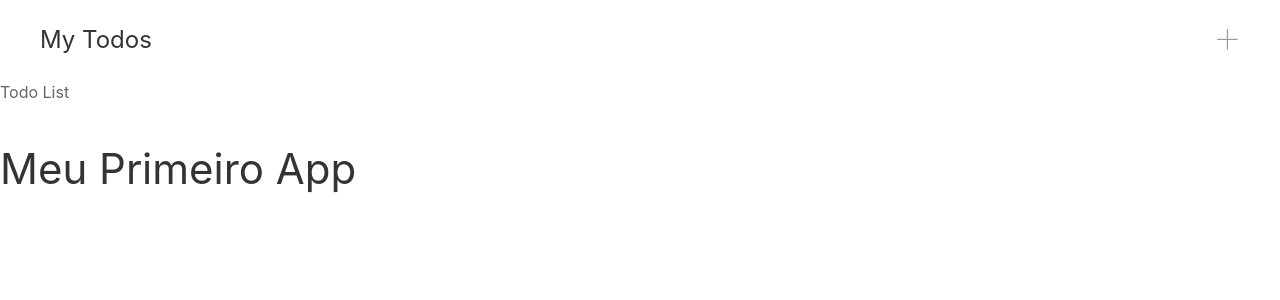
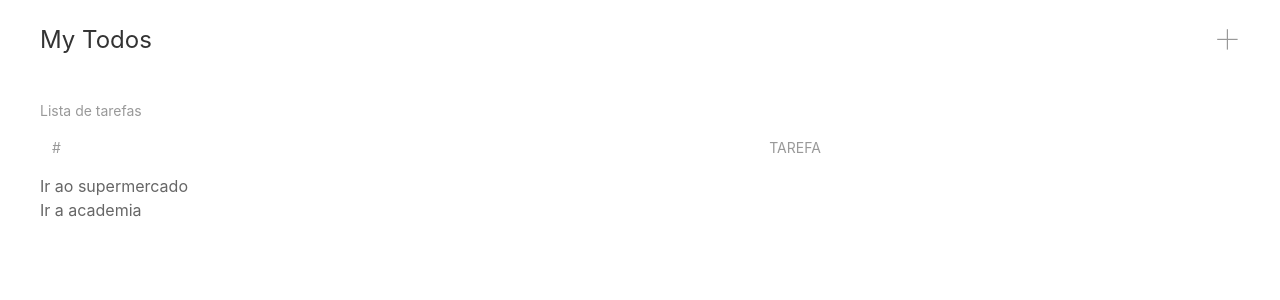
Before and after one commit to AJS2112/todo-app-baltaio-react, a React (Create React App) app: page / in a window 1280 px wide. Shown: the top 300 px of the page. Built offline with nearby package versions, Linux system fonts and the light colour scheme.

Commit message:
Exibindo os itens

```diff
--- a/src/components/App.tsx
+++ b/src/components/App.tsx
@@ -4,10 +4,9 @@
 
 const App = () => {
     return (
-        <div>
+        <div className="uk-container">
             <Navbar></Navbar>
             <TodoList></TodoList>
-            <h1>Meu Primeiro App</h1>
         </div>
     );
 }
--- a/src/components/TodoList.tsx
+++ b/src/components/TodoList.tsx
@@ -8,7 +8,23 @@
     ];
 
     return (
-        <div>Todo List</div>
+        <table className="uk-table">
+            <caption>Lista de tarefas</caption>
+            <thead>
+                <tr>
+                    <th>#</th>
+                    <th>Tarefa</th>
+                    <th></th>
+                </tr>
+            </thead>
+            <tbody>
+                {
+                    todos?.map(
+                        todo => (<div key={todo.id}>{todo.title}</div>)
+                    )
+                }
+            </tbody>
+        </table>
     );
 }
 
```
